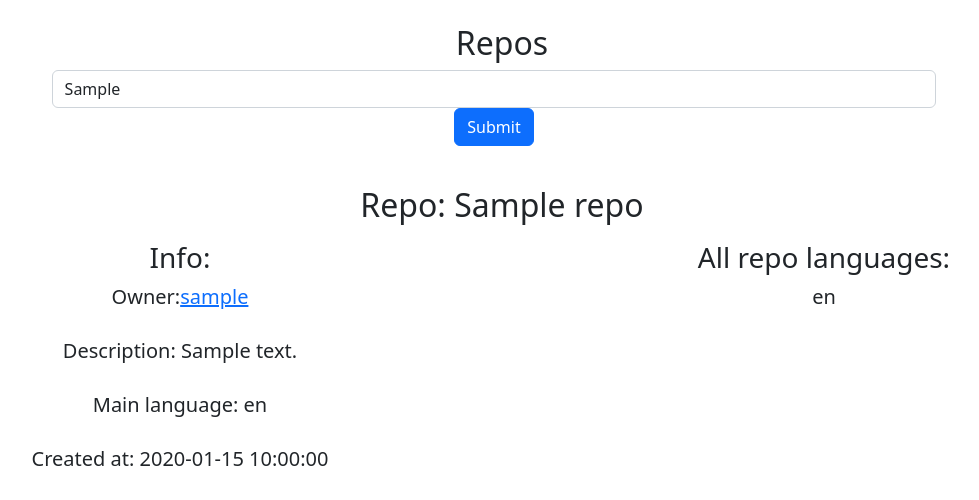
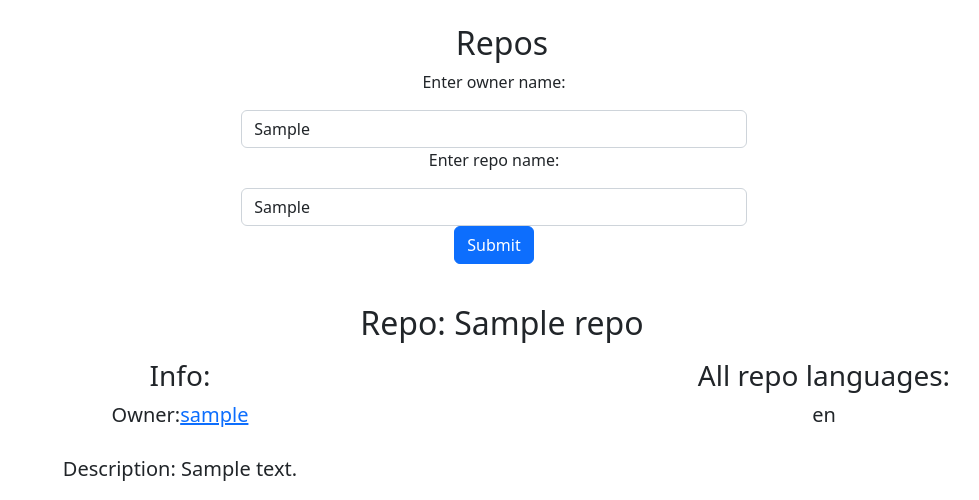
Before and after one commit to ochertkova/futu_assignment, a Flask app: template src/templates/repos.html in a window 1280 px wide. Shown: the part 73-573 px from the top of the page, without its empty margins (138-1117 px from the left). Run offline with Flask 2, Linux system fonts and the light colour scheme; the template is opened without the code that fills it: most values are stand-ins (such as "Sample title", 1, 10 or a date in 2020); some libraries are stand-ins or nearby versions.

Commit message:
Add search of repo by owner and repo names Redirect search results to correspondent resourse paths Add processing of info not found and search field validation

```diff
--- a/src/app.py
+++ b/src/app.py
@@ -11,17 +11,22 @@ def index():
 
 @app.route("/users")
 def users():
+
     return render_template("users.html")
 
 @app.route("/users/<username>")
 def get_user(username):
     github_user = github.get_user(username)
-    fav_languages = stats.fav_languages(github_user)
-    return render_template("users.html", user=github_user,lang=fav_languages)
+    if github_user:
+        fav_languages = stats.fav_languages(github_user)
+        return render_template("users.html", user=github_user,lang=fav_languages)
+    return render_template("users.html", username=username, errorStatus='NOT_FOUND')
+
 
 @app.route("/users/search")
 def search_user():
-    return get_user(request.values.get('username'))
+    req_values = request.values
+    return redirect("/users/{}".format(req_values['username']), code=302)
 
 @app.route("/repos")
 def repos():
@@ -35,8 +40,13 @@ def show_repo(owner,reponame):
         up_d = utils.format_date(github_repo['updated_at'])
         p_d = utils.format_date(github_repo['pushed_at'])
         dates = {'created_at': cr_d, 'updated_at':up_d, 'pushed_at':p_d}
+        return render_template("repos.html", owner=owner, reponame=reponame, repo=github_repo, dates=dates)
+    return render_template("repos.html", owner=owner, reponame=reponame, errorStatus='NOT_FOUND')
 
-    return render_template("repos.html", owner=owner, repo=github_repo, dates=dates)
+@app.route("/repos/search")
+def search_repo():
+    req_values = request.values
+    return redirect("/repos/{}/{}".format(req_values['owner'],req_values['reponame']), code=302)
 
 @app.route("/about")
 def about():
--- a/src/templates/repos.html
+++ b/src/templates/repos.html
@@ -3,12 +3,23 @@
 <h2>Repos</h2>
 <div class="container" style="width: 80%"></div>
     <div class="d-flex justify-content-center">
-        <form class="w-100 me-3" role="search" action="/repos/search">
-            <input name="name" class="form-control " placeholder="Search..." style="width: 70%"
-            value={{ reponame or "" or request.values.get("name") }}>
+        <form class="w-100 me-3 needs-validation" role="search" action="/repos/search">
+            <p>Enter owner name:</p>
+            <input name="owner" class="form-control" required placeholder="Search..." style="width: 40%"
+            value={{ owner or ""}}>
+            <p>Enter repo name:</p>
+            <input name="reponame" class="form-control" required placeholder="Search..." style="width: 40%"
+            value={{ reponame or ""}}>
             <input type="submit"class="btn btn-primary">
+
         </form>
     </div>
+
+    {% if errorStatus is defined and errorStatus == 'NOT_FOUND' %}
+    Page for Owner {{owner}} and Repo name {{reponame}} not found.
+    Please check the spelling and try again.
+    {% endif %}
+
     {% if repo is defined and repo != None %}
     <p class="lead mb-4">
     <h2>Repo: {{repo['name']}}</h2>
```
Also changed, not shown: src/templates/users.html (+8 -2 lines).
